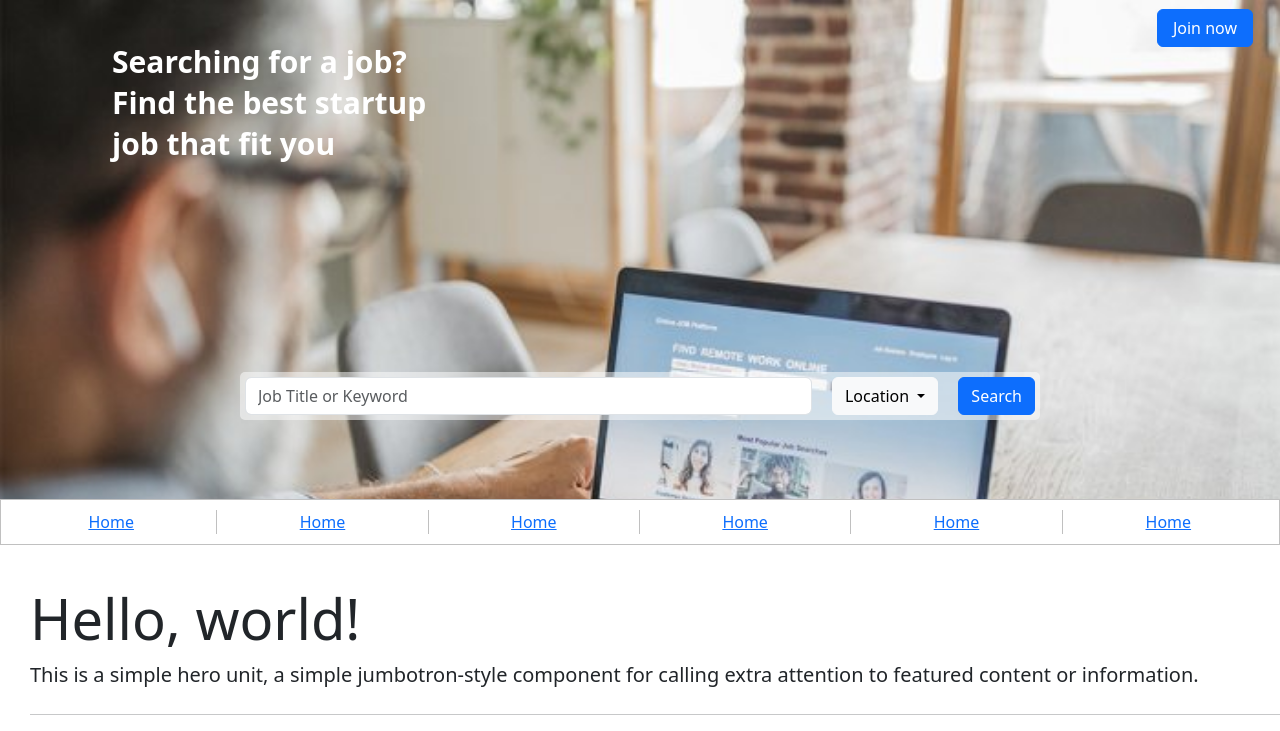
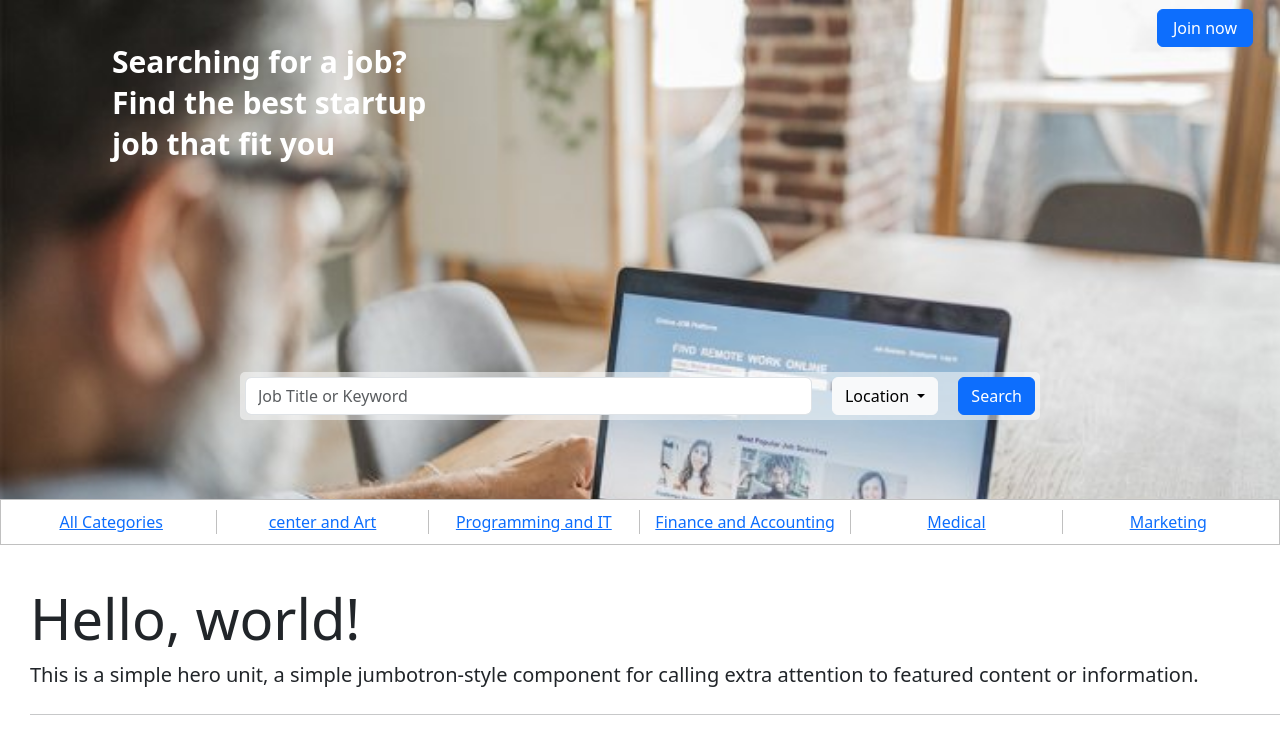
Before and after one commit to sayanavarghese/collegeproject-og, a Django app: page / in a window 1280 px wide. Shown: the part 77-808 px from the top of the page. Run offline with Django 3.2, Linux system fonts and the light colour scheme.

Commit message:
ADDING CHANGES

```diff
--- a/jobfinder/page_app/templates/home.html
+++ b/jobfinder/page_app/templates/home.html
@@ -51,22 +51,22 @@ Home
 <div class="container-fluid" >
   <div class='row row-panel'>
   <div class='col-2 row-col'>
-    <a href="#">Home</a>
+    <a href="#">All Categories</a>
   </div>
   <div class='col-2 row-col'>
-    <a href="#">Home</a>
+    <a href="#">center and Art</a>
   </div>
   <div class='col-2 row-col'>
-    <a href="#">Home</a>
+    <a href="#">Programming and IT</a>
   </div>
   <div class='col-2 row-col'>
-    <a href="#">Home</a>
+    <a href="#">Finance and Accounting</a>
   </div>
   <div class='col-2 row-col'>
-    <a href="#">Home</a>
+    <a href="#">Medical</a>
   </div>
   <div class='col-2 row-col'>
-    <a href="#">Home</a>
+    <a href="#">Marketing</a>
   </div>
   </div>
 </div>
```
